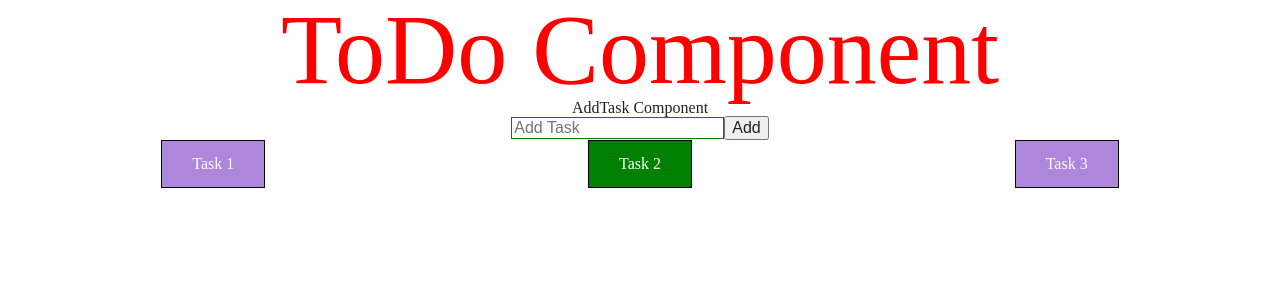
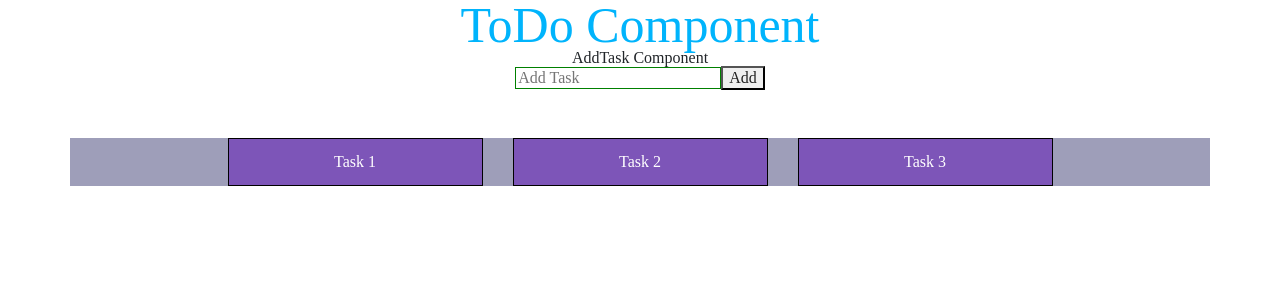
Before and after one commit to AshotHeb/react-beg-06, a React (Create React App) app: page / in a window 1280 px wide. Shown: the top 300 px of the page. Built offline with nearby package versions, Linux system fonts and the light colour scheme.

Commit message:
Bootstrap-Grid&&Errors

```diff
--- a/package.json
+++ b/package.json
@@ -6,7 +6,9 @@
     "@testing-library/jest-dom": "^5.11.4",
     "@testing-library/react": "^11.1.0",
     "@testing-library/user-event": "^12.1.10",
+    "bootstrap": "^4.6.0",
     "react": "^17.0.1",
+    "react-bootstrap": "^1.5.0",
     "react-dom": "^17.0.1",
     "react-scripts": "4.0.2",
     "web-vitals": "^1.0.1"
--- a/src/App.js
+++ b/src/App.js
@@ -1,11 +1,10 @@
 import './App.css';
 import ToDo from './components/ToDo/ToDo';
-// import A from './Test/A';
+
 function App() {
   return (
     <div className="App">
         <ToDo />
-        {/* <A /> */}
     </div>
   );
 }
--- a/src/components/AddTask/AddTask.jsx
+++ b/src/components/AddTask/AddTask.jsx
@@ -11,7 +11,7 @@ class AddTask extends Component {
             inputValue: value
         });
     }
-    //props.handleSubmit(newTask);
+
     handleS = () => {
         if(!this.state.inputValue)
             return;
--- a/src/components/ToDo/ToDo.jsx
+++ b/src/components/ToDo/ToDo.jsx
@@ -2,71 +2,57 @@ import React from 'react';
 import Task from '../Task/Task';
 import AddTask from '../AddTask/AddTask';
 import styles from './todo.module.css';
+import { Container, Row, Col } from 'react-bootstrap';
 
-
+const tasksWrapperRowCls = [
+    "mt-5",
+    "d-flex",
+    "justify-content-center",
+    styles.customTest
+];
 class ToDo extends React.Component {
     state = {
         tasks: ["Task 1", "Task 2", "Task 3"],
-        test: true,
-        name: 'Ashot'
     }
 
     handleSubmit = (value) => {
-        const tasks = [...this.state.tasks];
-        tasks.push(value);
-        // this.setState({
-        //     tasks,
-        // }, () => {
-        //     this.setState({
-        //         test:false
-        //     },()=>{
-        //         console.log('ENd');
-        //     });
-        //     // console.log('Tasks', this.state.tasks);
-        //     // console.log('Test' , this.state.test);
-        // });
-
-        // this.setState({
-        //     test: false
-        // });
-
-        this.setState(prevState => {
-            return {
-                tasks,
-                name: prevState.name + ' Heboyan'
-            };
-        }, () => {
-            console.log('State1', this.state);
+        const tasks = [...this.state.tasks, value];
+        // tasks.push(value);
+        this.setState({
+            tasks
         });
-
-        // this.setState(prevState=>{
-        //     return {
-        //         name: prevState.name + ' Heboyan' + ' test'
-        //     };
-        // },()=>{
-        //     console.log('state2' , this.state);
-        // });
 
     }
 
     render() {
         const tasksJSX = this.state.tasks.map(function (task, index) {
-            return <Task
-                key={index}
-                task={task}
-                active={index === 1}
-            />;
+            return (
+                <Col key={index} xs={12} sm={6} md={4} lg={3}>
+                    <Task
+                        task={task}
+                    />
+                </Col>
+            );
+
         });
+
+
         return (
-            <div>
-                <h1 className={styles.heading1}>ToDo Component</h1>
-                <AddTask
-                    handleSubmit={this.handleSubmit}
-                />
-                <div className="tasks_wrapper">
+            <Container>
+                <Row>
+                    <Col>
+                        <h1 className={styles.heading1}>ToDo Component</h1>
+                        <AddTask
+                            handleSubmit={this.handleSubmit}
+                        />
+                    </Col>
+                </Row>
+
+                <Row className={tasksWrapperRowCls.join(' ')}>
                     {tasksJSX}
-                </div>
-            </div>
+                </Row>
+
+            </Container>
         );
     }
 };
--- a/src/components/ToDo/todo.module.css
+++ b/src/components/ToDo/todo.module.css
@@ -1,4 +1,8 @@
 .heading1 {
-   font-size:100px;
-   color:red;
+   font-size: 50px;
+   color: rgb(0, 180, 252);
 }
+
+.customTest {
+   background-color: rgba(62, 62, 116, .5);
+}
--- a/src/index.js
+++ b/src/index.js
@@ -1,5 +1,6 @@
 import React from 'react';
 import ReactDOM from 'react-dom';
+import 'bootstrap/dist/css/bootstrap.min.css';
 import './index.css';
 import App from './App';
 import reportWebVitals from './reportWebVitals';
```
Also changed, not shown: src/components/Task/Task.jsx (+0 -20 lines), src/index.css (line endings or trailing spaces), 1 other file (tests, documents, lock files or other folders).
